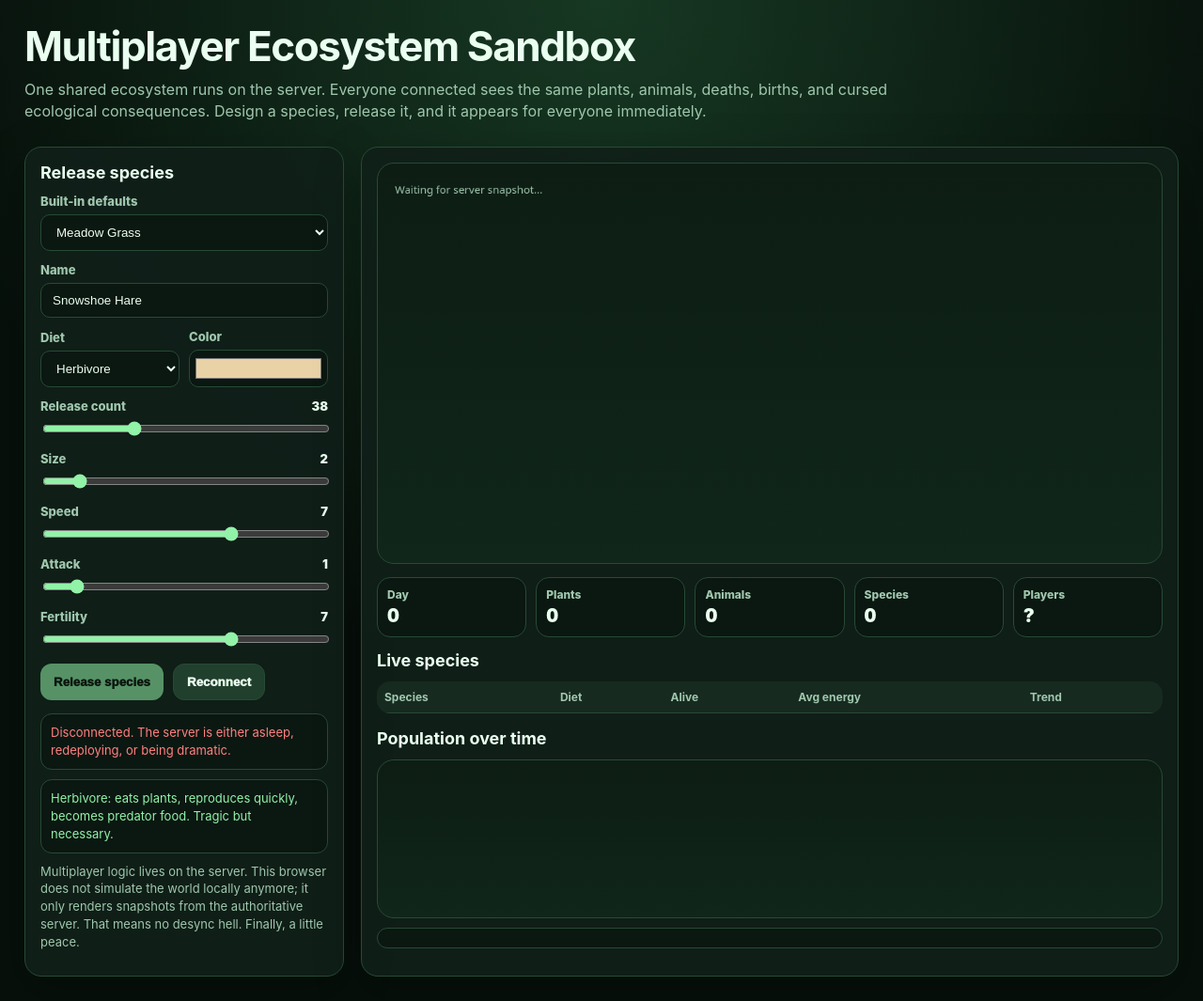
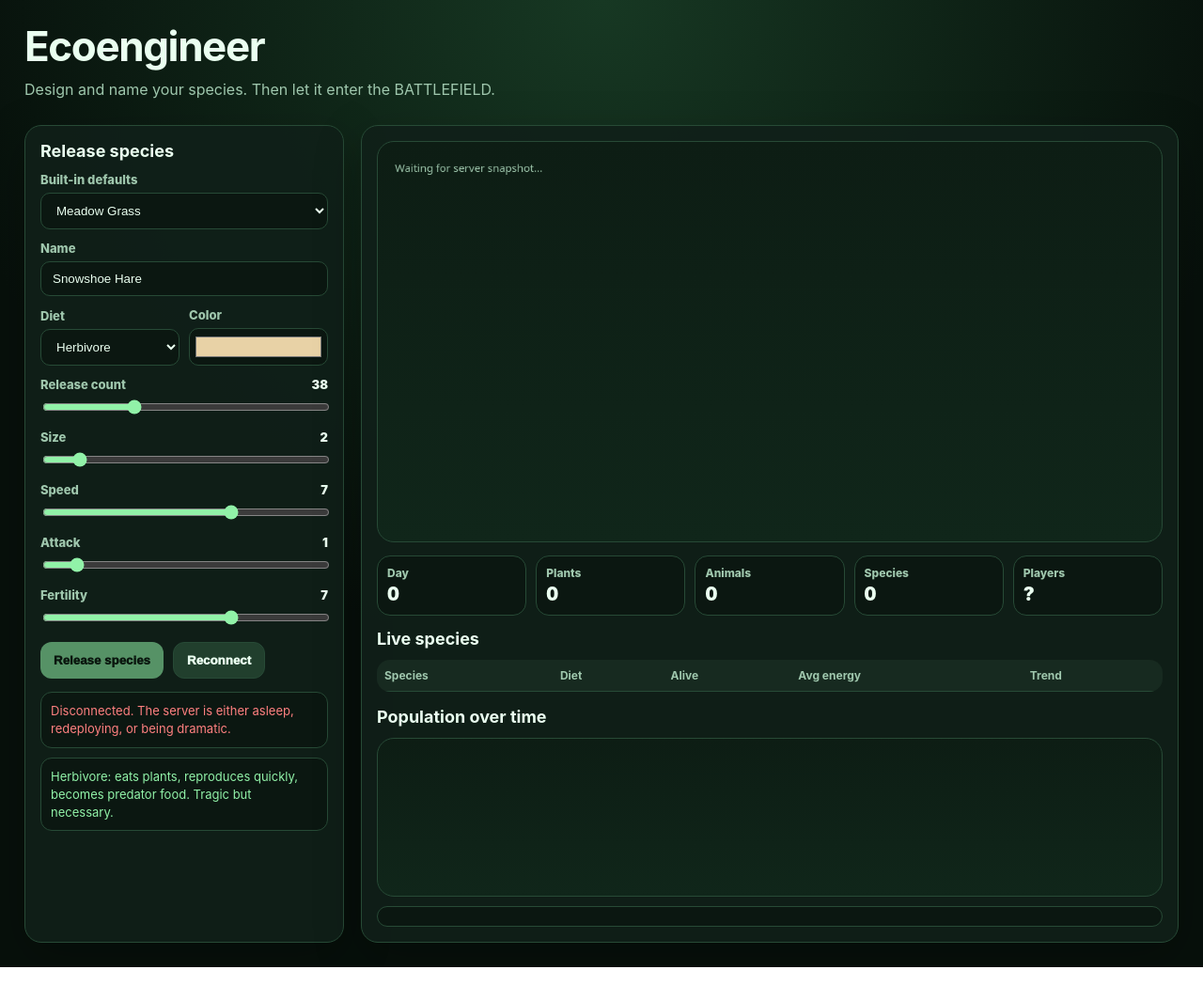
Before and after one commit to chemshard/ecoengineer, a website: page public/index.html in a window 1280 px wide. Shown: the whole page at 94% size. After the commit the page ends 1029 px from the top, so only its background shows below. Drawn offline with Linux system fonts and the light colour scheme.

Commit message:
Update index.html

```diff
--- a/public/index.html
+++ b/public/index.html
@@ -3,7 +3,7 @@
 <head>
   <meta charset="UTF-8" />
   <meta name="viewport" content="width=device-width, initial-scale=1.0" />
-  <title>Multiplayer Ecosystem Sandbox</title>
+  <title>Ecoengineer</title>
   <style>
     :root {
       --bg: #07100b;
@@ -195,9 +195,9 @@
 
 <body>
   <header>
-    <h1>Multiplayer Ecosystem Sandbox</h1>
+    <h1>Ecoengineer</h1>
     <div class="subtitle">
-      One shared ecosystem runs on the server. Everyone connected sees the same plants, animals, deaths, births, and cursed ecological consequences. Design a species, release it, and it appears for everyone immediately.
+      Design and name your species. Then let it enter the BATTLEFIELD.
     </div>
   </header>
 
@@ -251,7 +251,7 @@
       <div class="readout" id="readout"></div>
 
       <p class="hint">
-        Multiplayer logic lives on the server. This browser does not simulate the world locally anymore; it only renders snapshots from the authoritative server. That means no desync hell. Finally, a little peace.
+
       </p>
     </section>
 
```
